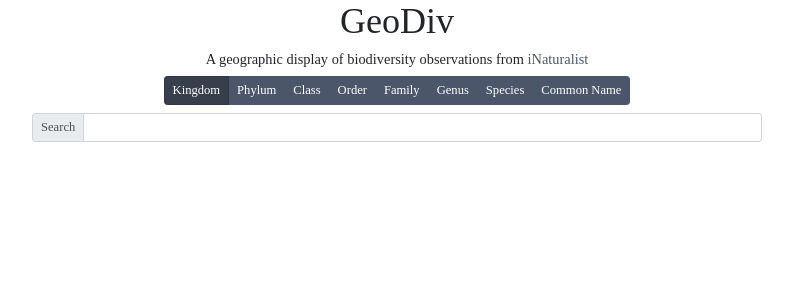
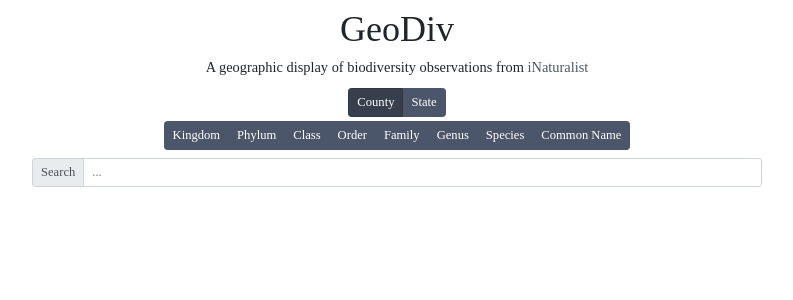
Before and after one commit to mattted/inat-geo, a React (Create React App) app in the folder fe/: page / in a window 1280 px wide. Shown: the top 300 px of the page, without its empty margins (243-1036 px from the left). Built offline with nearby package versions, Linux system fonts and the light colour scheme; no server answers; a web font is replaced by a local one.

Commit message:
Filters change state, track selected options, attempt to populate datalist

```diff
--- a/fe/src/actions/filterActions.js
+++ b/fe/src/actions/filterActions.js
@@ -4,7 +4,7 @@ const populateDatalist = (orgType) => {
   return dispatch => {
     dispatch({type: 'LOADING_DATALIST'})
     API.fetch(orgType)
-      .then(data => dispatch({type: 'POPULATE_DATALIST', payload: {list: data, selected: orgType}}))
+      .then(data => dispatch({type: 'POPULATE_DATALIST', payload: {list: data, orgFilter: orgType}}))
   }
 }
 
--- a/fe/src/actions/geoActions.js
+++ b/fe/src/actions/geoActions.js
@@ -4,7 +4,7 @@ const changeGeo = (geoType) => {
   return dispatch => {
     dispatch({type: 'LOADING_GEO'})
     API.fetch(geoType)
-      .then(data => dispatch({type: 'CHANGE_BASE_MAP', payload: {geo: data, geoType: geoType}}))
+      .then(data => dispatch({type: 'CHANGE_BASE_MAP', payload: {shp: data, type: geoType}}))
   }
 }
 
--- a/fe/src/components/layout/Header.js
+++ b/fe/src/components/layout/Header.js
@@ -4,7 +4,7 @@ import Row from 'react-bootstrap/Row'
 import Col from 'react-bootstrap/Col'
 
 const Header = () => (
-      <Container>
+  <Container className="mt-2">
     <Row>
       <Col className='text-center'>
         <h1>GeoDiv</h1>
--- a/fe/src/components/map/Filter.js
+++ b/fe/src/components/map/Filter.js
@@ -1,6 +1,6 @@
 import React, {Component} from 'react'
 import {connect} from 'react-redux'
-// import Button from 'react-bootstrap/Button'
+
 import Container from 'react-bootstrap/Container'
 import Col from 'react-bootstrap/Col'
 import Row from 'react-bootstrap/Row'
@@ -13,13 +13,31 @@ import {populateDatalist} from '../../actions/filterActions'
 import {changeGeo} from '../../actions/geoActions'
 
 class Filter extends Component {
+  constructor(props) {
+    super(props)
+    this.geoRadios = [
+      {name: 'County', value: 'counties'},
+      {name: 'State', value: 'states'},
+    ]
+    this.orgRadios =  [
+      {name: 'Kingdom', value: 'kingdom'},
+      {name: 'Phylum', value: 'phylum'},
+      {name: 'Class', value: 'klass'},
+      {name: 'Order', value: 'order'},
+      {name: 'Family', value: 'family'},
+      {name: 'Genus', value: 'genus'},
+      {name: 'Species', value: 'species'},
+      {name: 'Common Name', value: 'common'},
+    ]
+  }
+
   render() {
     return (
       <Container>
-        <Row className='justify-content-center'>
+        <Row className='justify-content-center mt-1'>
           <Col className='col-10 mx-auto text-center'>
             <ButtonGroup toggle>
-              {this.props.radios.map((radio, i) => (
+              {this.geoRadios.map((radio, i) => (
                 <ToggleButton
                   key={i}
                   size='sm'
@@ -27,7 +45,27 @@ class Filter extends Component {
                   variant='primary'
                   name={radio.name}
                   value={radio.value}
-                  checked={radio.value === this.props.selected}
+                  checked={radio.value === this.props.geoType}
+                  onChange={(e) => this.props.changeGeo(e.target.value)}
+                >
+                  {radio.name}
+                </ToggleButton>
+              ))}
+            </ButtonGroup>
+          </Col>
+        </Row>
+        <Row className='justify-content-center mt-1'>
+          <Col className='col-10 mx-auto text-center'>
+            <ButtonGroup toggle>
+              {this.orgRadios.map((radio, i) => (
+                <ToggleButton
+                  key={i}
+                  size='sm'
+                  type='radio'
+                  variant='primary'
+                  name={radio.name}
+                  value={radio.value}
+                  checked={radio.value === this.props.orgFilter}
                   onChange={(e) => this.props.populateDatalist(e.target.value)}
                 >
                   {radio.name}
@@ -36,16 +74,18 @@ class Filter extends Component {
             </ButtonGroup>
           </Col>
         </Row>
-        <Row className='justify-content-center'>
+        <Row className='justify-content-center mt-2'>
           <Col className='col-8 mx-auto'>
-            <InputGroup size="sm" className="mt-2">
+            <InputGroup size="sm">
               <InputGroup.Prepend>
                 <InputGroup.Text>Search</InputGroup.Text>
               </InputGroup.Prepend>
-              <FormControl/>
+              <FormControl list='mapfilter' placeholder='...'/>
             </InputGroup>
           </Col>
         </Row>
+        <datalist id='mapfilter'>
+        </datalist>
       </Container>
     )
   }
@@ -53,13 +93,14 @@ class Filter extends Component {
 
 function mapDispatchToProps(dispatch){
   return {
-    populateDatalist: (orgType) => dispatch(populateDatalist(orgType)),
-    changeGeo: (geoType) => dispatch(changeGeo(geoType)),
+    populateDatalist: (selected) => dispatch(populateDatalist(selected)),
+    changeGeo: (selected) => dispatch(changeGeo(selected)),
   }
 }
 
 function mapStateToProps(state) {
-  return {...state.filter}
+  console.log({...state.filter, geoType: state.geo.type})
+  return {...state.filter, geoType: state.geo.type}
 }
 
 export default connect(mapStateToProps, mapDispatchToProps)(Filter)
--- a/fe/src/reducers/filterReducer.js
+++ b/fe/src/reducers/filterReducer.js
@@ -1,15 +1,5 @@
 const filterReducer = (state = {
-  radios: [
-    {name: 'Kingdom', value: 'kingdom'},
-    {name: 'Phylum', value: 'phylum'},
-    {name: 'Class', value: 'klass'},
-    {name: 'Order', value: 'order'},
-    {name: 'Family', value: 'family'},
-    {name: 'Genus', value: 'genus'},
-    {name: 'Species', value: 'species'},
-    {name: 'Common Name', value: 'common'},
-  ],
-  selected: '',
+  orgFilter: '',
   list: [],
   loading: false,
 } , action) => {
@@ -23,11 +13,19 @@ const filterReducer = (state = {
     case 'POPULATE_DATALIST':
       console.log("filterReducer action: POPULATE_DATALIST")
       console.log(action.payload)
+      const frag = document.createDocumentFragment()
+      action.payload.list.forEach((item, i) => {
+          let option = document.createElement('option')
+          option.value= item
+          option.key = i
+          frag.appendChild(option)
+        })
+      console.log(frag)
       return {
         ...state,
-        selected: action.payload.selected,
+        orgFilter: action.payload.orgFilter,
         loading: false,
-        list: action.payload.list
+        list: frag
       }
     default:
       return state
--- a/fe/src/reducers/geoReducer.js
+++ b/fe/src/reducers/geoReducer.js
@@ -12,10 +12,11 @@ const geoReducer = (state = {
       }
     case 'CHANGE_BASE_MAP':
       console.log("geoReducer action: CHANGE_BASE_MAP")
+      console.log(action)
       return {
         ...state,
-        type: action.payload,
-        shp: action.payload,
+        type: action.payload.type,
+        shp: action.payload.shp,
         loading: false
       }
     default:
```
Lines whose indentation alone changed are shown as unchanged.
